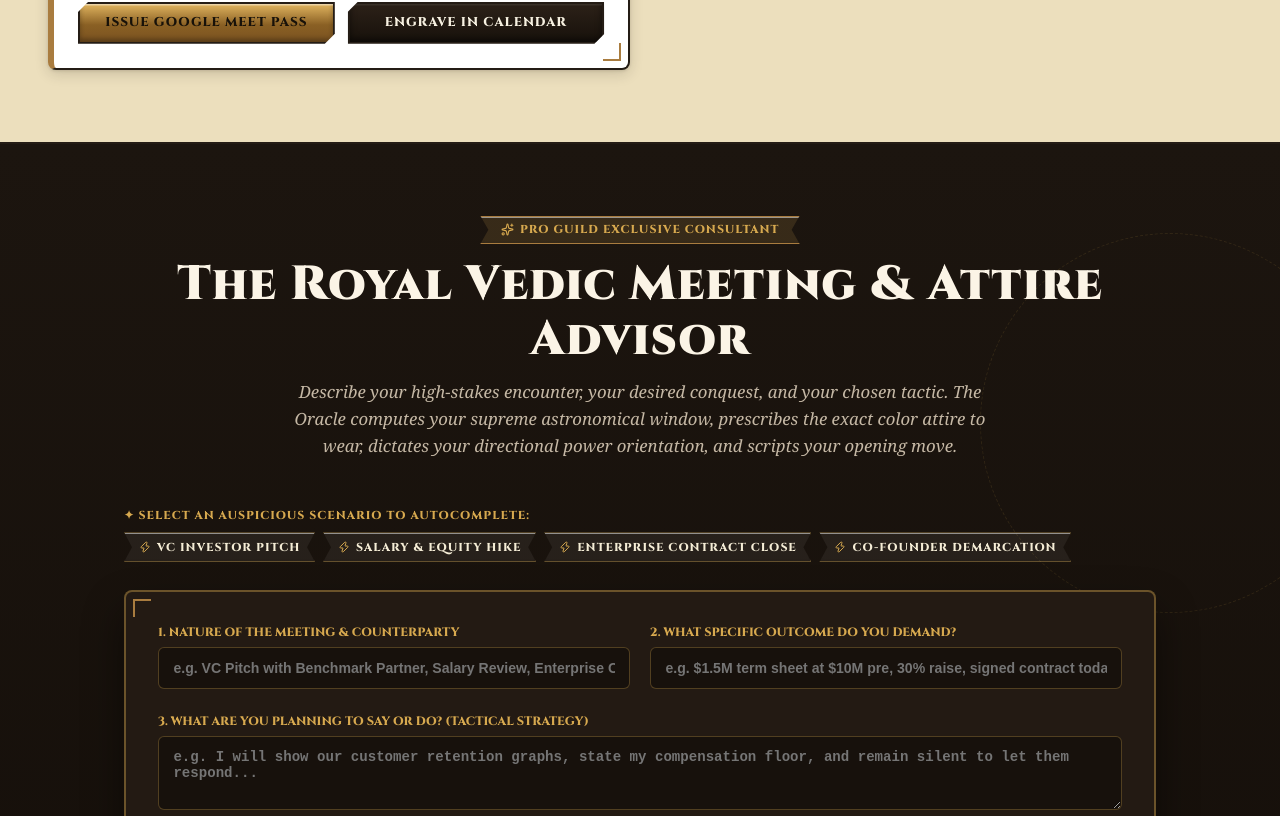
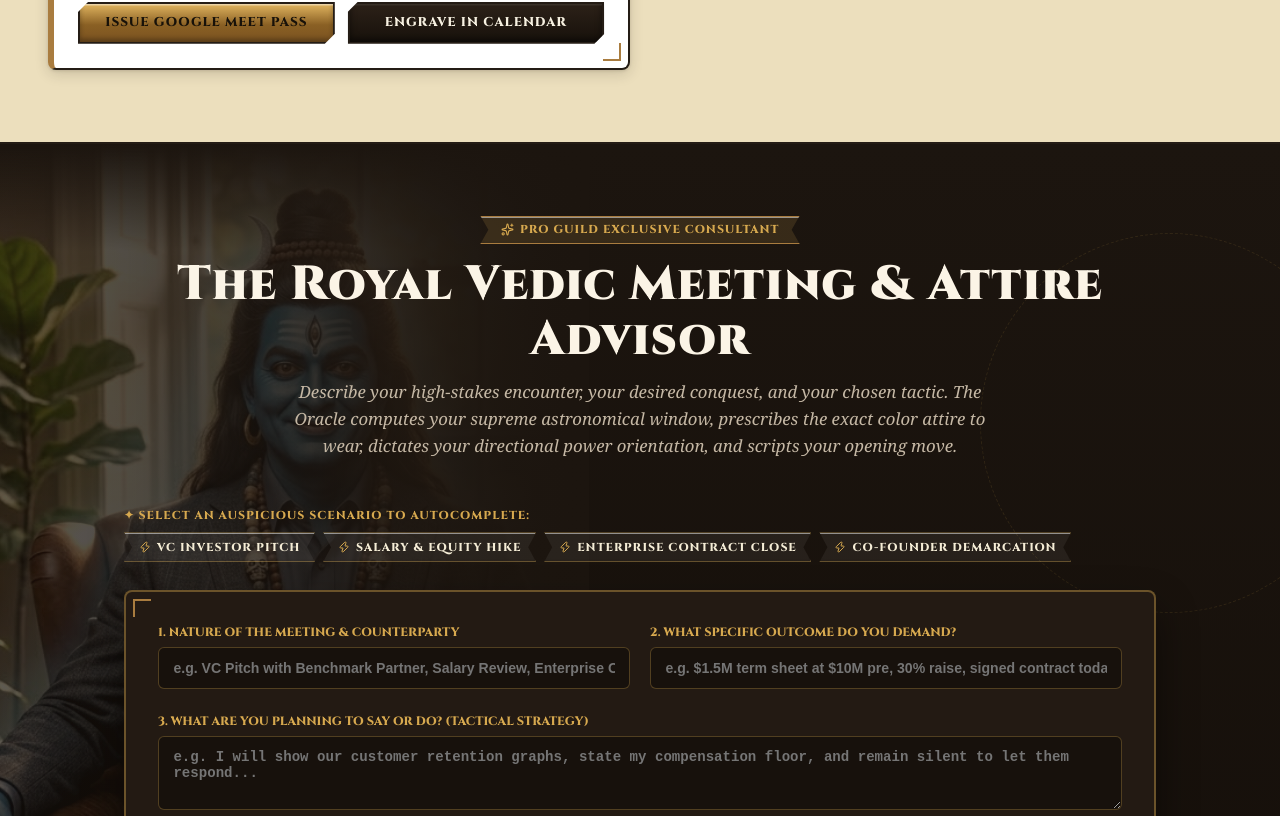
Before and after one commit to saaqibA21/nanneram, a React (Vite) app: page / in a window 1280 px wide. Shown: the part 4906-5722 px from the top of the page. Built offline with nearby package versions, Linux system fonts and the light colour scheme.

Commit message:
feat: add Kala Bhairava modern suit background art to left side of Royal Vedic Meeting & Attire Advisor

```diff
--- a/src/components/OracleChatbot.jsx
+++ b/src/components/OracleChatbot.jsx
@@ -124,6 +124,42 @@ export default function OracleChatbot({
       position: 'relative',
       overflow: 'hidden'
     }}>
+
+      {/* Kala Bhairava in Modern Attire — Left Side Background Oracle Art */}
+      <div className="oracle-left-bg" style={{
+        position: 'absolute',
+        left: 0,
+        top: 0,
+        bottom: 0,
+        width: 'clamp(340px, 46vw, 680px)',
+        pointerEvents: 'none',
+        zIndex: 0,
+        overflow: 'hidden'
+      }}>
+        <img
+          src="/assets/kala-bhairava-advisor.jpeg"
+          alt=""
+          aria-hidden="true"
+          style={{
+            width: '100%',
+            height: '100%',
+            objectFit: 'cover',
+            objectPosition: 'center 20%',
+            opacity: 0.45,
+            filter: 'sepia(0.2) contrast(1.1) brightness(0.85)',
+            maskImage: 'linear-gradient(to right, rgba(0,0,0,1) 0%, rgba(0,0,0,0.85) 45%, rgba(0,0,0,0.25) 78%, transparent 100%), linear-gradient(to bottom, transparent 0%, rgba(0,0,0,1) 12%, rgba(0,0,0,1) 88%, transparent 100%)',
+            WebkitMaskImage: 'linear-gradient(to right, rgba(0,0,0,1) 0%, rgba(0,0,0,0.85) 45%, rgba(0,0,0,0.25) 78%, transparent 100%), linear-gradient(to bottom, transparent 0%, rgba(0,0,0,1) 12%, rgba(0,0,0,1) 88%, transparent 100%)',
+            maskComposite: 'intersect',
+            WebkitMaskComposite: 'destination-in'
+          }}
+        />
+        {/* Deep ambient walnut fade overlay */}
+        <div style={{
+          position: 'absolute',
+          inset: 0,
+          background: 'linear-gradient(to right, rgba(28, 21, 15, 0.2) 0%, rgba(28, 21, 15, 0.6) 65%, #1c150f 100%)'
+        }} />
+      </div>
 
       {/* Decorative Gold Astrolabe Watermark */}
       <div style={{
--- a/src/index.css
+++ b/src/index.css
@@ -757,3 +757,17 @@ html, body {
 .cosmic-card:hover {
   box-shadow: 0 18px 34px rgba(0, 0, 0, 0.45), inset 0 1px 0 rgba(255, 255, 255, 0.1), inset 0 -3px 8px rgba(0, 0, 0, 0.35);
 }
+
+/* Oracle Left Background Art */
+@media (max-width: 860px) {
+  .oracle-left-bg {
+    width: 100% !important;
+    opacity: 0.35;
+  }
+}
+
+@media (max-width: 480px) {
+  .oracle-left-bg {
+    opacity: 0.22;
+  }
+}
```
Also changed, not shown: Kala_Bhairava_wearing_modern_suit_20260913145318.jpeg (added), public/assets/kala-bhairava-advisor.jpeg (added).
